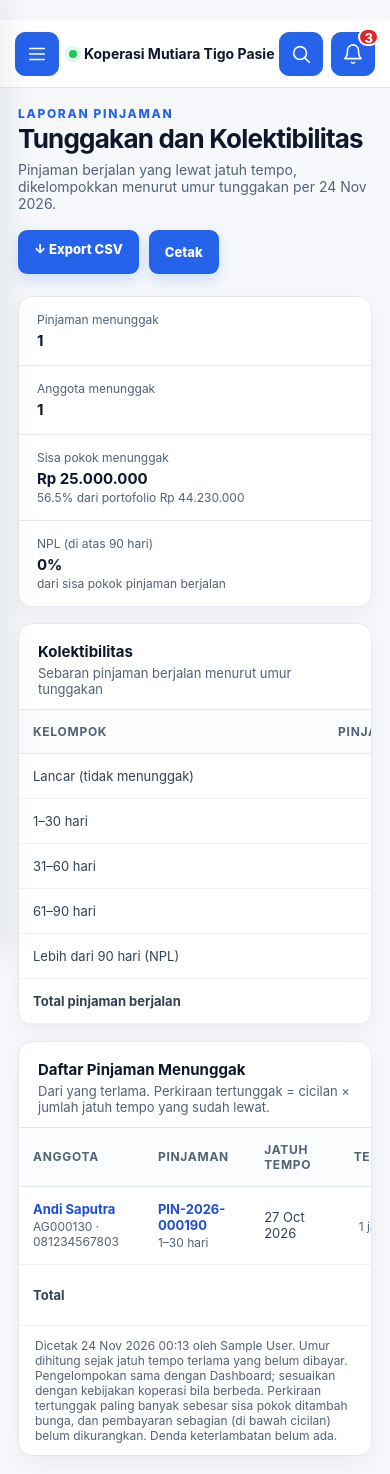
After one commit to ardiwiraansori/koperasi-finance, a Laravel app: page /laporan/tunggakan in a window 390 px wide. The commit adds this page. Run offline with Laravel 12, Linux system fonts and the light colour scheme; a user stored in the database is signed in; data comes from the database, SQL or seed files in the repository; tables that the repository leaves empty hold one stand-in row (values such as "Sample post").

Commit message:
Add the Tunggakan dan Kolektibilitas report
Lists running loans past their due date, oldest first, with member phone,
missed due dates, installment, estimated arrears and remaining principal.
A summary strip and a table split the whole running portfolio by age
(lancar, 1-30, 31-60, 61-90, over 90 days) using the same buckets as the
dashboard. Export to CSV and print are included; admin, accountant and
kasir can read it.

The estimated arrears (installment x missed due dates) is capped at
remaining principal plus interest so a small balance never shows more than
is owed. Partial payments are not subtracted and the page says so.

Co-Authored-By: Claude Sonnet 5.5 <noreply@anthropic.com>

```diff
--- a/app/Http/Controllers/ReportController.php
+++ b/app/Http/Controllers/ReportController.php
@@ -146,6 +146,56 @@ class ReportController extends Controller
         return view('reports.cash-flow', ['from' => $from, 'to' => $to, 'flow' => $flow]);
     }
 
+    // ---- Tunggakan dan kolektibilitas -------------------------------------------------
+
+    // Umur tunggakan = hari sejak jatuh tempo terlama yang belum dibayar. Pengelompokan sama dengan Dashboard: lancar, 1-90 hari, di atas 90 hari (NPL).
+    private const AGE_BUCKETS = ['1–30 hari' => [1, 30], '31–60 hari' => [31, 60], '61–90 hari' => [61, 90], 'Lebih dari 90 hari (NPL)' => [91, PHP_INT_MAX]];
+
+    public function arrears(Request $request): View|StreamedResponse
+    {
+        $running = Loan::with('member')->whereIn('status', Loan::RUNNING)->get();
+        $portfolio = (float) $running->sum('outstanding');
+        $pct = fn (float $v) => $portfolio > 0 ? round($v / $portfolio * 100, 1) : 0.0;
+
+        // Hanya pinjaman berjalan yang lewat jatuh tempo; yang Lunas, Ditolak, atau belum dicairkan tidak ikut. Terlama di atas.
+        $rows = $running->filter(fn (Loan $l) => $l->daysOverdue() > 0)->map(function (Loan $l) {
+            $days = $l->daysOverdue();
+            $missed = $l->missedMonths();
+
+            return [
+                'loan' => $l, 'member' => $l->member, 'days' => $days, 'missed' => $missed,
+                // Perkiraan cicilan yang sudah jatuh tempo dan belum dibayar, paling banyak sebesar kewajiban pelunasan (sisa pokok + bunga):
+                // pinjaman dengan sisa kecil atau yang lewat tenor tidak boleh tampil menunggak lebih dari yang terutang.
+                'due' => min((float) $l->installment * $missed, (float) $l->outstanding + $l->payoffInterest()),
+                'outstanding' => (float) $l->outstanding,
+                'bucket' => collect(self::AGE_BUCKETS)->search(fn ($range) => $days >= $range[0] && $days <= $range[1]),
+            ];
+        })->sortByDesc('days')->values();
+
+        $overdueOutstanding = (float) $rows->sum('outstanding');
+        $groups = [['label' => 'Lancar (tidak menunggak)', 'loans' => $running->count() - $rows->count(), 'outstanding' => $portfolio - $overdueOutstanding]];
+        foreach (array_keys(self::AGE_BUCKETS) as $label) {
+            $in = $rows->where('bucket', $label);
+            $groups[] = ['label' => $label, 'loans' => $in->count(), 'outstanding' => (float) $in->sum('outstanding')];
+        }
+        $groups = array_map(fn ($g) => $g + ['pct' => $pct($g['outstanding'])], $groups);
+
+        $summary = [
+            'loans' => $rows->count(), 'members' => $rows->pluck('member.id')->unique()->count(), 'outstanding' => $overdueOutstanding,
+            'due' => (float) $rows->sum('due'), 'portfolio' => $portfolio, 'overduePct' => $pct($overdueOutstanding),
+            'npl' => $pct((float) $rows->where('bucket', array_key_last(self::AGE_BUCKETS))->sum('outstanding')),
+        ];
+
+        if ($request->boolean('export')) {
+            return Csv::download('tunggakan-'.now()->toDateString().'.csv',
+                ['Umur', 'No Pinjaman', 'No Anggota', 'Nama', 'Telepon', 'Jatuh Tempo', 'Hari Terlambat', 'Jatuh Tempo Terlewat', 'Cicilan', 'Perkiraan Tertunggak', 'Sisa Pokok'],
+                $rows->map(fn ($r) => [$r['bucket'], $r['loan']->loan_no, $r['member']->member_no, $r['member']->name, $r['member']->phone, $r['loan']->next_due_at->toDateString(),
+                    $r['days'], $r['missed'], $r['loan']->installment, $r['due'], $r['outstanding']]));
+        }
+
+        return view('reports.arrears', compact('rows', 'groups', 'summary'));
+    }
+
     // Gabungkan baris periode ini (a) dan pembanding (b) per kode akun.
     private function merge($current, $previous): array
     {
--- /dev/null
+++ b/resources/views/reports/arrears.blade.php
@@ -0,0 +1,127 @@
+@extends('layouts.app')
+@section('title', 'Tunggakan dan Kolektibilitas')
+@section('content')
+    @php($rp = fn($n) => 'Rp ' . number_format($n, 0, ',', '.'))
+    <div class="page-heading">
+        <div>
+            <p class="eyebrow">LAPORAN PINJAMAN</p>
+            <h1>Tunggakan dan Kolektibilitas</h1>
+            <p>Pinjaman berjalan yang lewat jatuh tempo, dikelompokkan menurut umur tunggakan per
+                {{ now()->format('d M Y') }}.</p>
+        </div>
+        <div class="heading-actions no-print"><a class="btn btn-light"
+                href="{{ route('reports.arrears', ['export' => 1]) }}">↓ Export CSV</a><button class="btn btn-primary"
+                type="button" onclick="window.print()">Cetak</button></div>
+    </div>
+
+    <div class="summary-strip">
+        <div><span>Pinjaman menunggak</span><strong>{{ $summary['loans'] }}</strong></div>
+        <div><span>Anggota menunggak</span><strong>{{ $summary['members'] }}</strong></div>
+        <div><span>Sisa pokok menunggak</span><strong>{{ $rp($summary['outstanding']) }}</strong><small
+                class="block">{{ $summary['overduePct'] }}% dari portofolio {{ $rp($summary['portfolio']) }}</small></div>
+        <div><span>NPL (di atas 90 hari)</span><strong
+                class="{{ $summary['npl'] > 0 ? 'negative' : '' }}">{{ $summary['npl'] }}%</strong><small
+                class="block">dari sisa pokok pinjaman berjalan</small></div>
+    </div>
+
+    <section class="card" style="margin-bottom:16px">
+        <div class="card-head">
+            <div>
+                <h2>Kolektibilitas</h2>
+                <p>Sebaran pinjaman berjalan menurut umur tunggakan</p>
+            </div>
+        </div>
+        <div class="table-wrap">
+            <table class="data-table">
+                <thead>
+                    <tr>
+                        <th>Kelompok</th>
+                        <th class="right">Pinjaman</th>
+                        <th class="right">Sisa Pokok</th>
+                        <th class="right">% Portofolio</th>
+                    </tr>
+                </thead>
+                <tbody>
+                    @foreach ($groups as $g)
+                        <tr>
+                            <td>{{ $g['label'] }}</td>
+                            <td class="right">{{ $g['loans'] }}</td>
+                            <td class="right">{{ $rp($g['outstanding']) }}</td>
+                            <td class="right">{{ $g['pct'] }}%</td>
+                        </tr>
+                    @endforeach
+                </tbody>
+                <tfoot>
+                    <tr>
+                        <td><strong>Total pinjaman berjalan</strong></td>
+                        <td class="right"><strong>{{ collect($groups)->sum('loans') }}</strong></td>
+                        <td class="right"><strong>{{ $rp($summary['portfolio']) }}</strong></td>
+                        <td class="right"><strong>100%</strong></td>
+                    </tr>
+                </tfoot>
+            </table>
+        </div>
+    </section>
+
+    <section class="card">
+        <div class="card-head">
+            <div>
+                <h2>Daftar Pinjaman Menunggak</h2>
+                <p>Dari yang terlama. Perkiraan tertunggak = cicilan × jumlah jatuh tempo yang sudah lewat.</p>
+            </div>
+        </div>
+        <div class="table-wrap">
+            <table class="data-table">
+                <thead>
+                    <tr>
+                        <th>Anggota</th>
+                        <th>Pinjaman</th>
+                        <th>Jatuh Tempo</th>
+                        <th class="right">Terlambat</th>
+                        <th class="right">Cicilan</th>
+                        <th class="right">Perkiraan Tertunggak</th>
+                        <th class="right">Sisa Pokok</th>
+                    </tr>
+                </thead>
+                <tbody>
+                    @forelse($rows as $r)
+                        <tr>
+                            <td><a class="table-link"
+                                    href="{{ route('members.show', $r['member']) }}">{{ $r['member']->name }}</a><small
+                                    class="block">{{ $r['member']->member_no }}@if ($r['member']->phone)
+                                        · {{ $r['member']->phone }}
+                                    @endif
+                                </small></td>
+                            <td><a class="table-link"
+                                    href="{{ route('loans.show', $r['loan']) }}">{{ $r['loan']->loan_no }}</a><small
+                                    class="block">{{ $r['bucket'] }}</small></td>
+                            <td>{{ $r['loan']->next_due_at->format('d M Y') }}</td>
+                            <td class="right">{{ $r['days'] }} hari<small class="block">{{ $r['missed'] }} jatuh tempo
+                                    terlewat</small></td>
+                            <td class="right">{{ $rp($r['loan']->installment) }}</td>
+                            <td class="right negative"><strong>{{ $rp($r['due']) }}</strong></td>
+                            <td class="right">{{ $rp($r['outstanding']) }}</td>
+                        </tr>
+                    @empty
+                        <tr>
+                            <td colspan="7" class="empty">Tidak ada pinjaman menunggak. 🎉</td>
+                        </tr>
+                    @endforelse
+                </tbody>
+                @if ($rows->isNotEmpty())
+                    <tfoot>
+                        <tr>
+                            <td colspan="5"><strong>Total</strong></td>
+                            <td class="right"><strong>{{ $rp($summary['due']) }}</strong></td>
+                            <td class="right"><strong>{{ $rp($summary['outstanding']) }}</strong></td>
+                        </tr>
+                    </tfoot>
+                @endif
+            </table>
+        </div>
+        <div class="table-footer"><span>Dicetak {{ now()->format('d M Y H:i') }} oleh {{ auth()->user()->name }}. Umur
+                dihitung sejak jatuh tempo terlama yang belum dibayar. Pengelompokan sama dengan Dashboard; sesuaikan dengan
+                kebijakan koperasi bila berbeda. Perkiraan tertunggak paling banyak sebesar sisa pokok ditambah bunga, dan pembayaran
+                sebagian (di bawah cicilan) belum dikurangkan. Denda keterlambatan belum ada.</span></div>
+    </section>
+@endsection
--- a/resources/views/reports/index.blade.php
+++ b/resources/views/reports/index.blade.php
@@ -12,7 +12,7 @@
     $groups = [
         'Keuangan' => [['Neraca', 'Posisi aset, kewajiban, dan ekuitas per tanggal', '▤', 'reports.balance'], ['Laba Rugi', 'Pendapatan, beban, dan SHU pada satu periode', '↕', 'reports.income'], ['Arus Kas', 'Kas masuk dan keluar per kegiatan', '≈', 'reports.cashflow'], ['Perubahan Ekuitas', 'Perubahan modal dan SHU berjalan', '◎', null]],
         'Akuntansi' => [['Buku Besar', 'Mutasi dan saldo per akun', '▥', 'accounting.ledger'], ['Neraca Saldo', 'Saldo debit dan kredit setiap akun', '▦', 'accounting.trial'], ['Jurnal Umum', 'Daftar jurnal beserta detail transaksi', '▤', 'accounting.index']],
-        'Operasional Koperasi' => [['Rekening Koran Simpanan', 'Mutasi dan saldo berjalan per rekening', '◫', 'savings.statement'], ['Portofolio Pinjaman', 'Daftar pinjaman, status, dan sisa pokok', '↗', 'loans.index'], ['SHU', 'Dasar dan hasil pembagian SHU per anggota', '◎', 'shu.index'], ['Tunggakan dan Kolektibilitas', 'Pinjaman lewat jatuh tempo menurut umur', '!', null]]
+        'Operasional Koperasi' => [['Rekening Koran Simpanan', 'Mutasi dan saldo berjalan per rekening', '◫', 'savings.statement'], ['Portofolio Pinjaman', 'Daftar pinjaman, status, dan sisa pokok', '↗', 'loans.index'], ['SHU', 'Dasar dan hasil pembagian SHU per anggota', '◎', 'shu.index'], ['Tunggakan dan Kolektibilitas', 'Pinjaman lewat jatuh tempo menurut umur', '!', 'reports.arrears']]
     ]
 )
     {{-- Kartu ke halaman akuntansi dan SHU hanya tampil bagi yang boleh membukanya (kasir hanya melihat laporan keuangan dan data operasional). --}}
--- a/routes/web.php
+++ b/routes/web.php
@@ -101,6 +101,7 @@ Route::middleware('auth')->group(function () {
             Route::get('/laporan/neraca', [ReportController::class, 'balanceSheet'])->name('reports.balance');
             Route::get('/laporan/laba-rugi', [ReportController::class, 'incomeStatement'])->name('reports.income');
             Route::get('/laporan/arus-kas', [ReportController::class, 'cashFlow'])->name('reports.cashflow');
+            Route::get('/laporan/tunggakan', [ReportController::class, 'arrears'])->name('reports.arrears');
         });
         Route::middleware('ability:types.edit')->group(function () {
             Route::post('/akuntansi/jenis-transaksi', [AccountingController::class, 'storeType'])->name('accounting.types.store');
```
Also changed, not shown: tests/Feature/ArrearsReportTest.php (added, +156 -0 lines).
